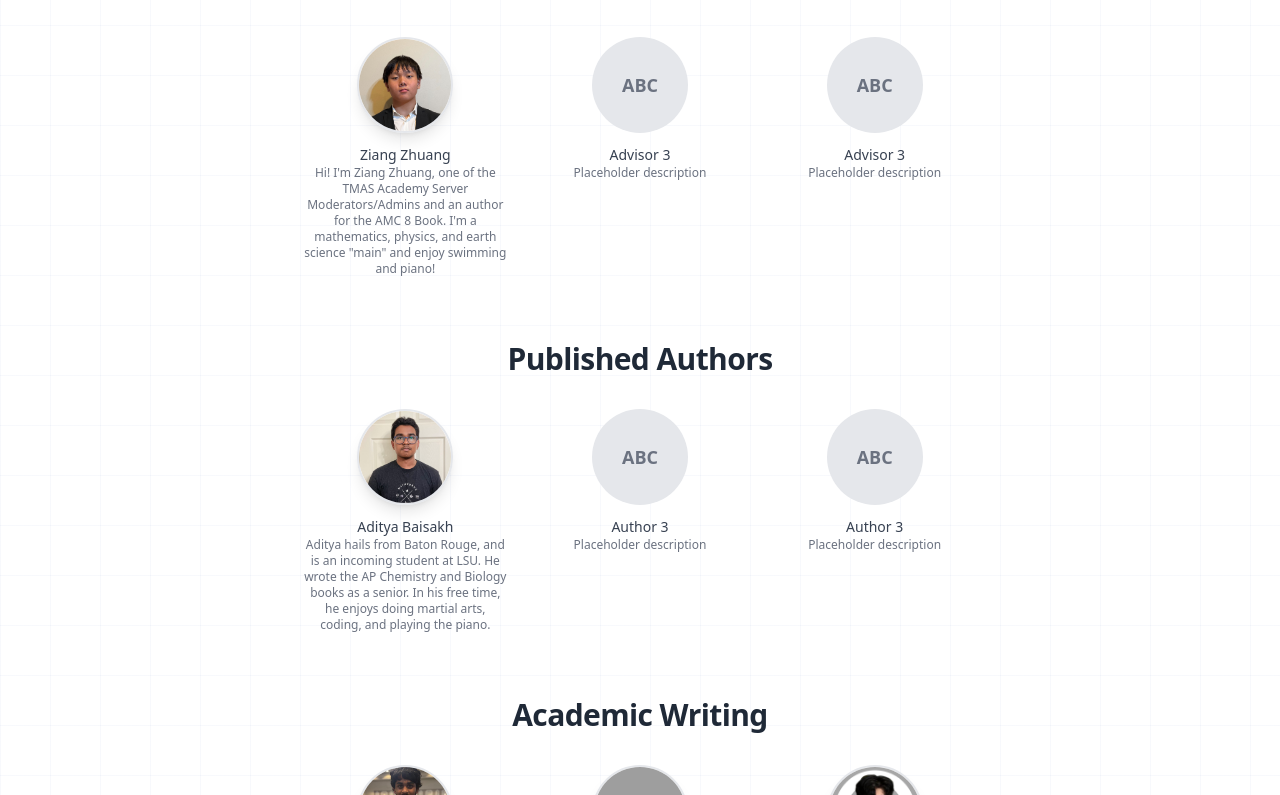
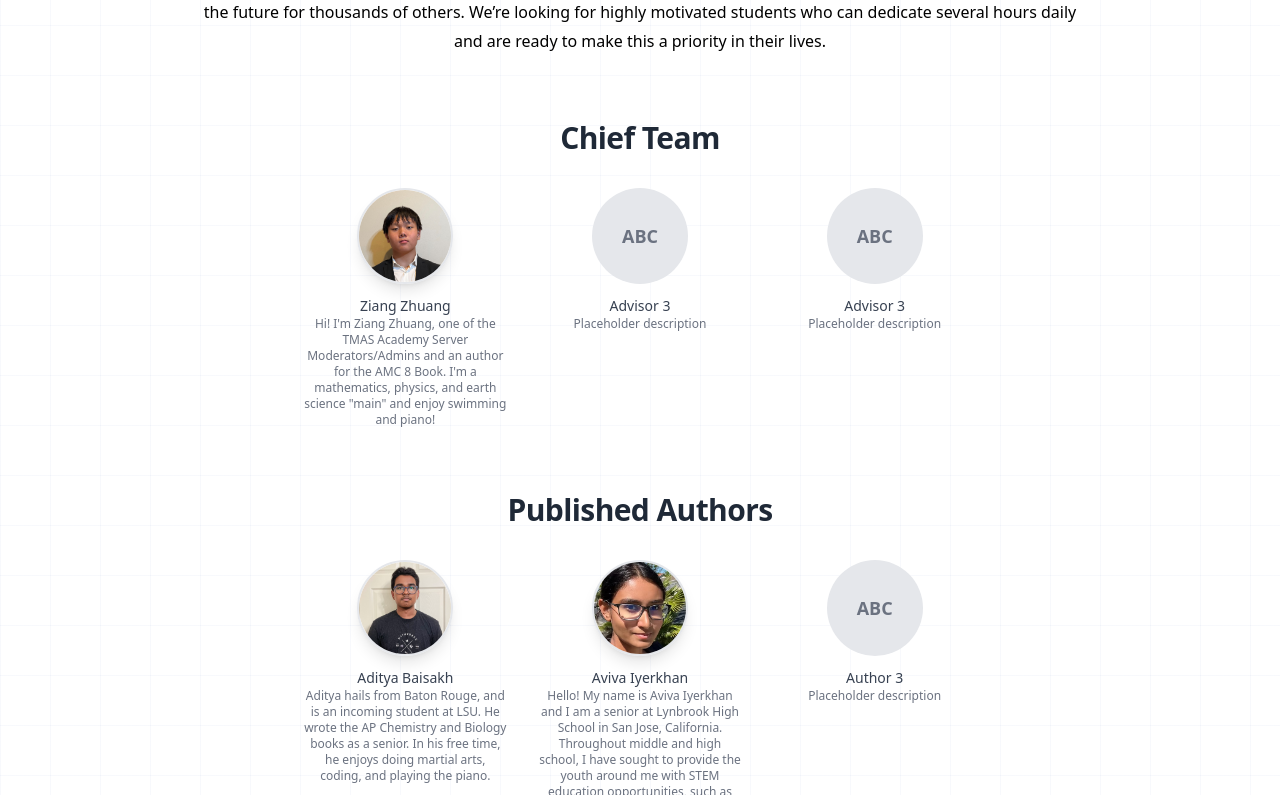
Before and after one commit to ritvikrustagi/tmas_website, a Next.js app: page /about in a window 1280 px wide. Shown: the part 1125-1920 px from the top of the page. Built offline with nearby package versions, Linux system fonts and the light colour scheme; grey boxes are pictures that could not be loaded.

Commit message:
Update TMAS team section with headshots and chief team description

```diff
--- a/src/app/about/page.tsx
+++ b/src/app/about/page.tsx
@@ -102,15 +102,18 @@ export default function About() {
               </div>
             </div>
 
+            <p className='text-center mb-16'>We’re assembling a Chief Team to build and lead the executive core of this academy — a place where students shape the future for thousands of others. We’re looking for highly motivated students who can dedicate several hours daily and are ready to make this a priority in their lives.
+</p>
+
             {/* Team Sections */}
             <div className="space-y-16">
-              {/* Board Advisors */}
+              {/* Chief Team */}
               <div>
                 <h2
                   className="text-3xl font-bold text-center mb-8"
                   style={{ color: isDark ? '#ffffff' : '#1f2937' }}
                 >
-                  Board Advisors
+                  Chief Team
                 </h2>
                 <div className="grid grid-cols-3 gap-8 max-w-2xl mx-auto">
 
@@ -238,29 +241,27 @@ export default function About() {
 
                   {/* Author 2 */}
                   <div className="text-center">
-                    <div
-                      className="w-24 h-24 rounded-full mx-auto mb-3 flex items-center justify-center"
-                      style={{ backgroundColor: isDark ? '#4b5563' : '#e5e7eb' }}
-                    >
-                      <span
-                        className="text-lg font-bold"
-                        style={{ color: isDark ? '#d1d5db' : '#6b7280' }}
-                      >
-                        ABC
-                      </span>
+                    <div className="w-24 h-24 rounded-full mx-auto mb-3 overflow-hidden shadow-lg border-2 border-gray-200 dark:border-gray-600">
+                      <Image
+                        src="/team_photos/aviva.png"
+                        alt="Aviva Iyerkhan"
+                        width={96}
+                        height={96}
+                        className="object-cover w-full h-full"
+                      />
                     </div>
                     <p
                       className="text-sm font-medium"
                       style={{ color: isDark ? '#d1d5db' : '#374151' }}
                     >
-                      Author 3
+                      Aviva Iyerkhan
                     </p>
                     <p
                         className="text-xs max-w-xs mx-auto"
                         style={{ color: isDark ? '#9ca3af' : '#6b7280' }}
                       >
                         {/* Placeholder description, max 50 words */}
-                        Placeholder description
+                        Hello! My name is Aviva Iyerkhan and I am a senior at Lynbrook High School in San Jose, California. Throughout middle and high school, I have sought to provide the youth around me with STEM education opportunities, such as through tutoring or creating curriculum. By being an author for TMAS academy, I hope to help other students trying to succeed in STEM.
                       </p>
                   </div>
 
@@ -548,7 +549,7 @@ export default function About() {
                         style={{ color: isDark ? '#9ca3af' : '#6b7280' }}
                       >
                         {/* Placeholder description, max 50 words */}
-                        Hi! I’m Katelyn, a rising freshman at Irvington High School in California. I’m the Marketing Leader at TMAS, where I guide a team of interns and lead projects like social media campaigns, school outreach, and content creation for platforms like Instagram, TikTok, and LinkedIn. I enjoy developing creative strategies to expand our impact and connect with students and educators. I’m also passionate about taekwondo, and in my free time, I’m a badminton player, and a pianist.
+                        Hi! I’m Katelyn, a student at Irvington High School. As a Marketing Leader at TMAS, I guide a team of interns and lead projects like social media campaigns, school outreach, and content creation for Instagram, TikTok, and LinkedIn. I’m also passionate about taekwondo, and I enjoy playing badminton, piano, and exploring creativity.
                       </p>
                   </div>
 
--- a/src/components/sections/Hero.tsx
+++ b/src/components/sections/Hero.tsx
@@ -120,7 +120,7 @@ export default function Hero() {
           >            <Button
               onClick={handleScrollToBooks}
               size="lg"
-              className="bg-primary-gradient text-white hover:shadow-xl px-8 py-3 text-lg font-semibold rounded-lg shadow-lg hover:shadow-xl transform hover:-translate-y-1 transition-all duration-200 border-0"
+              className="bg-primary-gradient text-white px-8 py-3 text-lg font-semibold rounded-lg shadow-lg hover:shadow-xl transform hover:-translate-y-1 transition-all duration-200 border-0"
             >
               Explore Free Books
             </Button>
--- a/src/components/sections/Opportunities.tsx
+++ b/src/components/sections/Opportunities.tsx
@@ -154,7 +154,7 @@ export default function Opportunities() {
               <Button
                 onClick={() => handleApply('General')}
                 size="lg"
-                className="bg-primary-gradient text-white hover:shadow-xl px-8 py-3 rounded-xl shadow-lg hover:shadow-xl transform hover:-translate-y-1 transition-all duration-200 border-0"
+                className="bg-primary-gradient text-white px-8 py-3 rounded-xl shadow-lg hover:shadow-xl transform hover:-translate-y-1 transition-all duration-200 border-0"
               >
                 Apply Now / Learn More
               </Button>
```
Also changed, not shown: public/team_photos/aviva.png (added), public/team_photos/nishanth.jpg.
